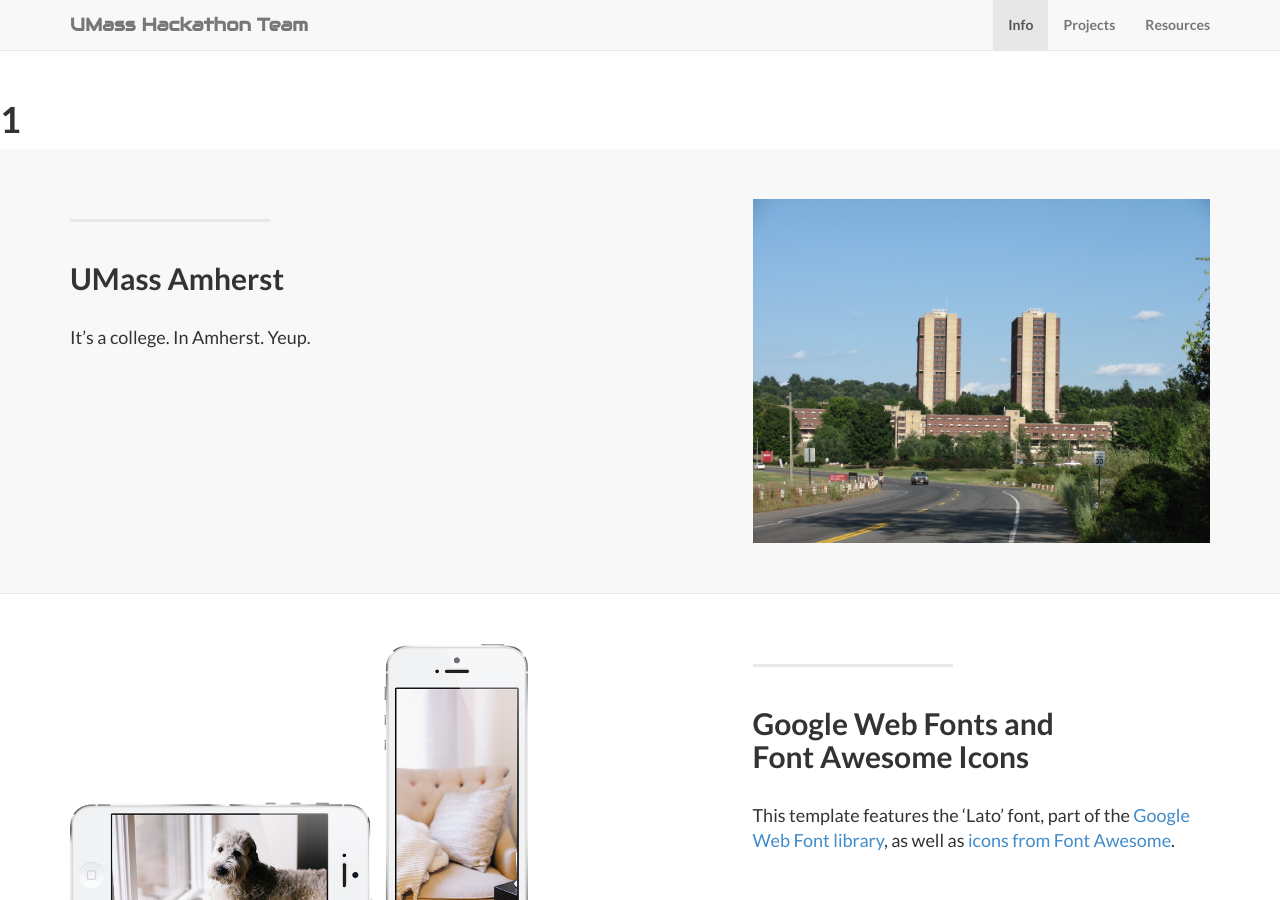
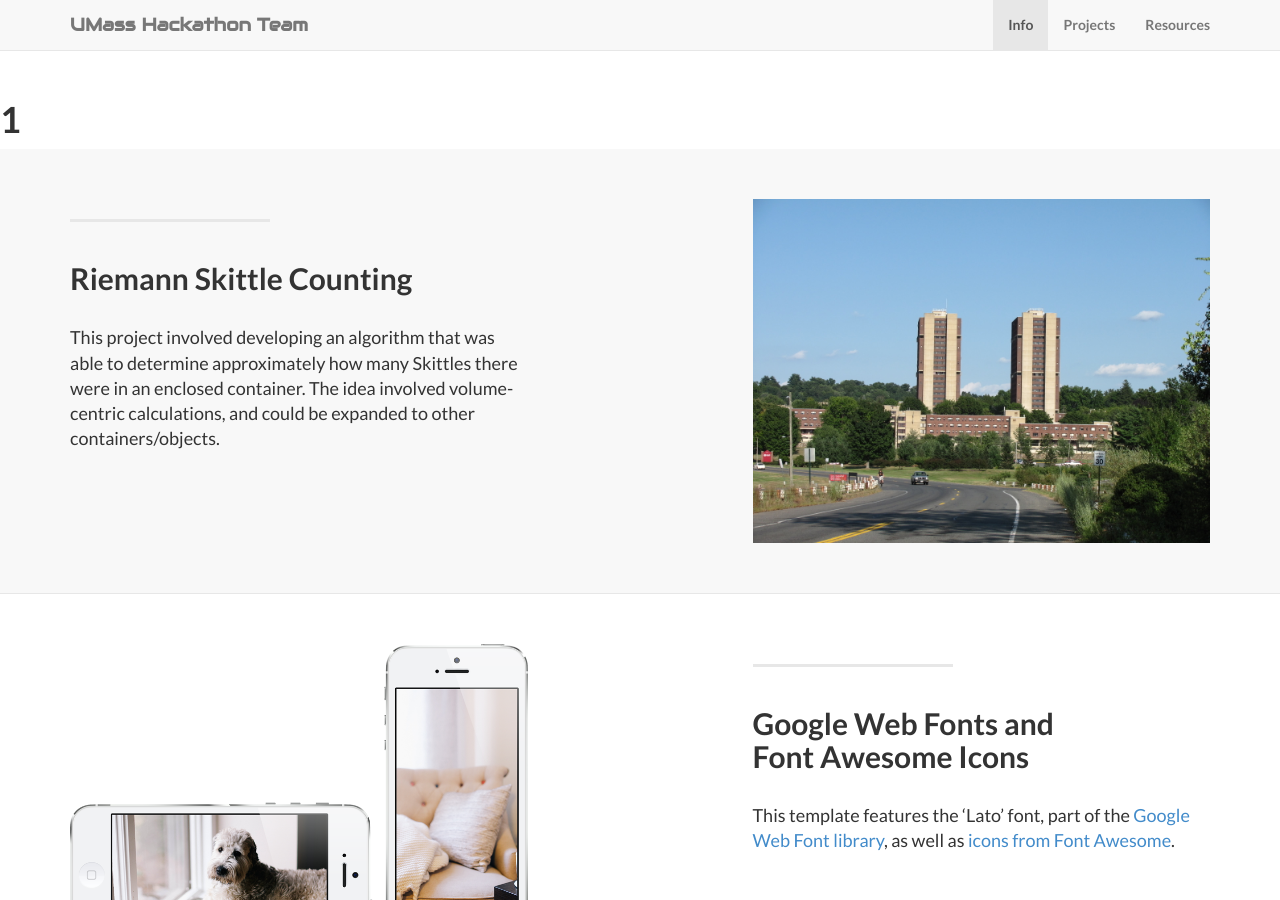
Before and after one commit to UMassHackathonTeam/UMassHackathonTeam.github.io, a Jekyll site: the page built from index.html, in a window 1280 px wide and 900 px high, scrolled down 1061 px. Built offline with Jekyll 4.4.1, drawn with Linux system fonts in a browser that asks for light colours.

Commit message:
Update 2014-09-21-services-1.markdown

```diff
--- a/_posts/2014-09-21-services-1.markdown
+++ b/_posts/2014-09-21-services-1.markdown
@@ -2,7 +2,7 @@
 layout: default
 img: umass.jpg
 category: Projects
-title: UMass Amherst
+title: Riemann Skittle Counting
 description: |
 ---
- It's a college.  In Amherst.  Yeup.
+ This project involved developing an algorithm that was able to determine approximately how many Skittles there were in an enclosed container.  The idea involved volume-centric calculations, and could be expanded to other containers/objects.
```
